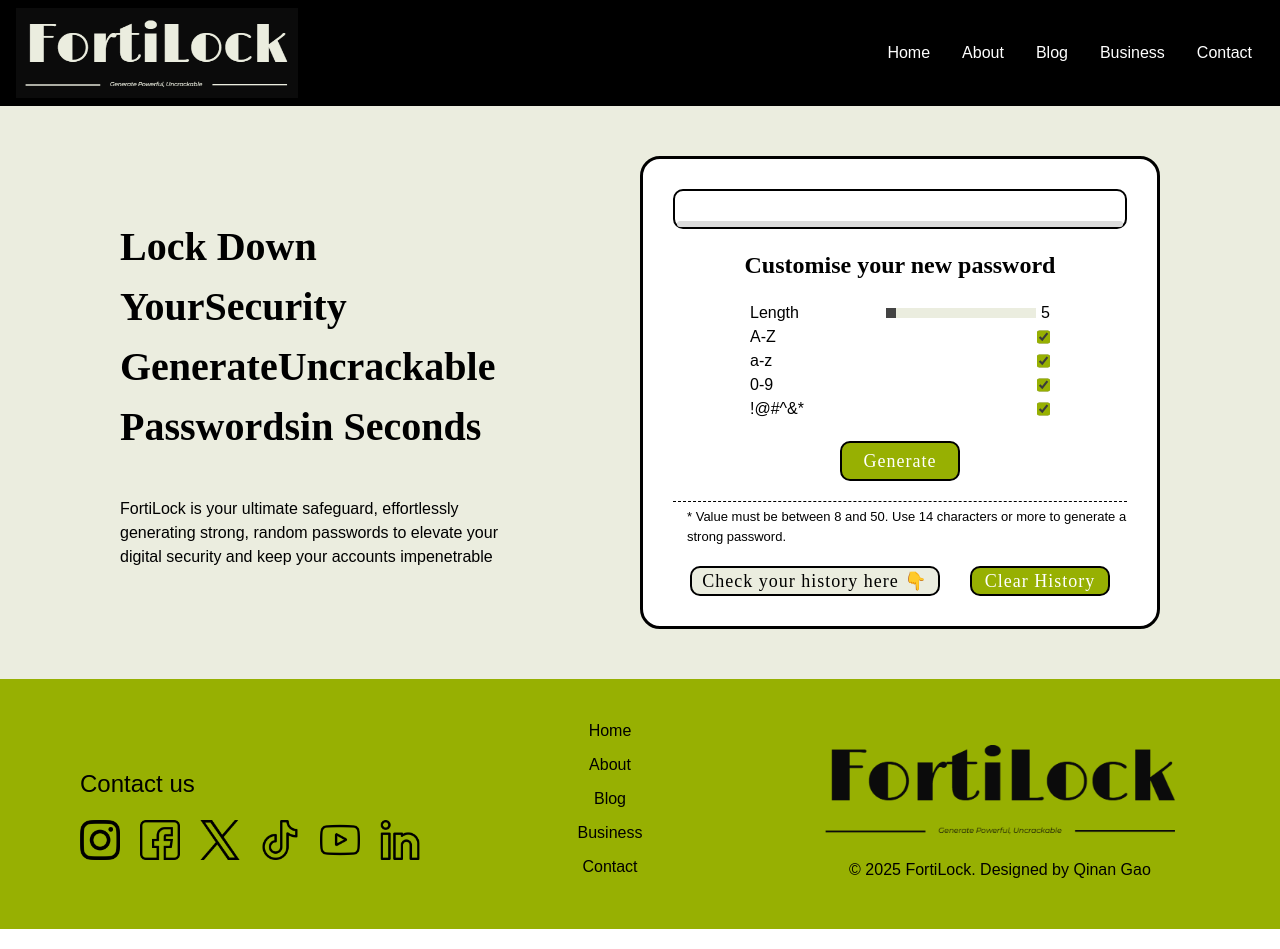
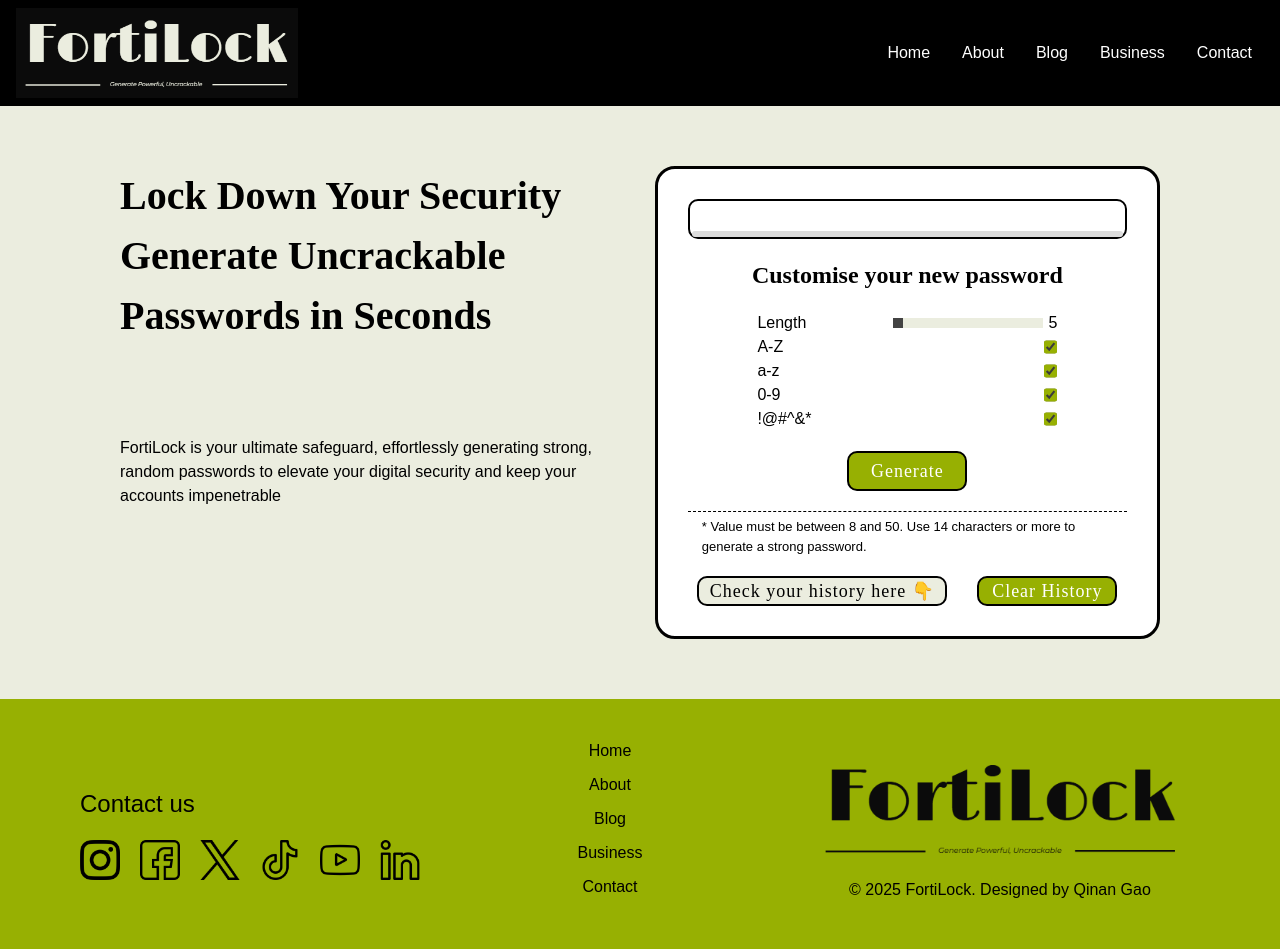
Before and after one commit to qinangao/psw-generator-v2, a React (Vite) app: page / in a window 1280 px wide. Built offline with nearby package versions, Linux system fonts and the light colour scheme.

Commit message:
fix: improve layout and text structure in Description and Main components

```diff
--- a/src/components/Description.tsx
+++ b/src/components/Description.tsx
@@ -1,13 +1,10 @@
 function Description() {
   return (
-    <section className="w-full  lg:w-[40%]">
+    <section className="w-full flex flex-col gap-[20px] text-center  lg:gap-[50px] lg:text-left lg:w-[47%]">
       <h1 className="text-[30px] lg:text-[40px]/[60px] pb-[40px] font-bold">
-        Lock Down Your
-        <span>Security</span>
+        Lock Down Your Security
         <br />
-        Generate
-        <span className="underlined underline-mask">Uncrackable</span> Passwords
-        <span className="underlined underline-overflow">in Seconds</span>
+        Generate Uncrackable Passwords in Seconds
       </h1>
       <p className="font-medium">
         FortiLock is your ultimate safeguard, effortlessly generating strong,
--- a/src/components/Main.tsx
+++ b/src/components/Main.tsx
@@ -3,7 +3,7 @@
 
 function Main() {
   return (
-    <div className="p-[30px] flex flex-col lg:flex-row justify-between md:p-[50px] gap-[60px] items-center bg-[#EBEDDF] xl:px-[120px] :py-[100px]">
+    <div className="p-[30px] flex flex-col lg:flex-row justify-between items-start md:p-[60px] gap-[60px]  bg-[#EBEDDF] xl:px-[120px]">
       <Description />
       <Generator />
     </div>
```
